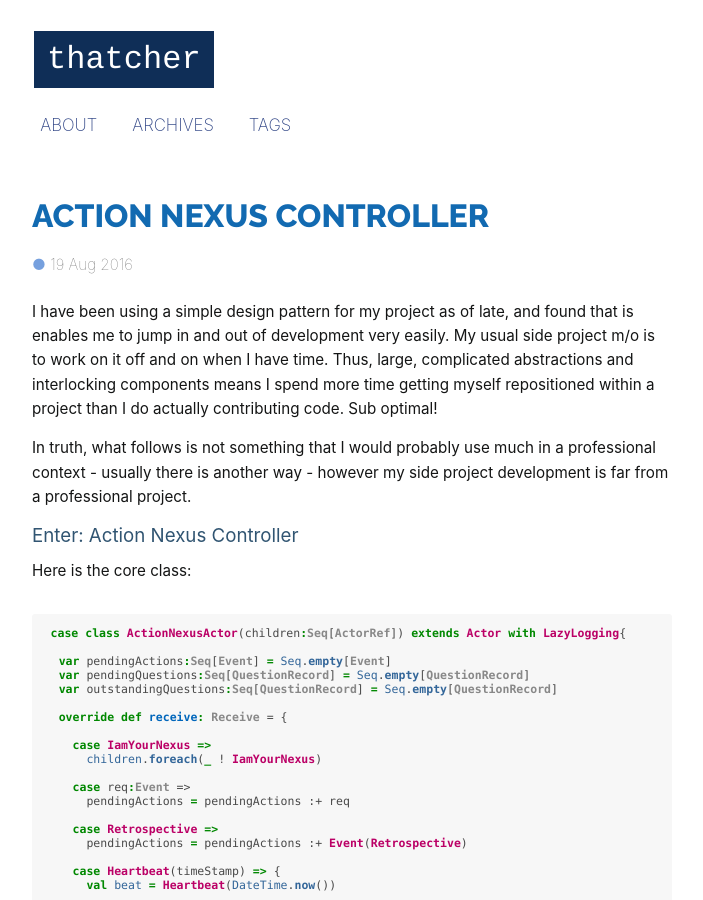
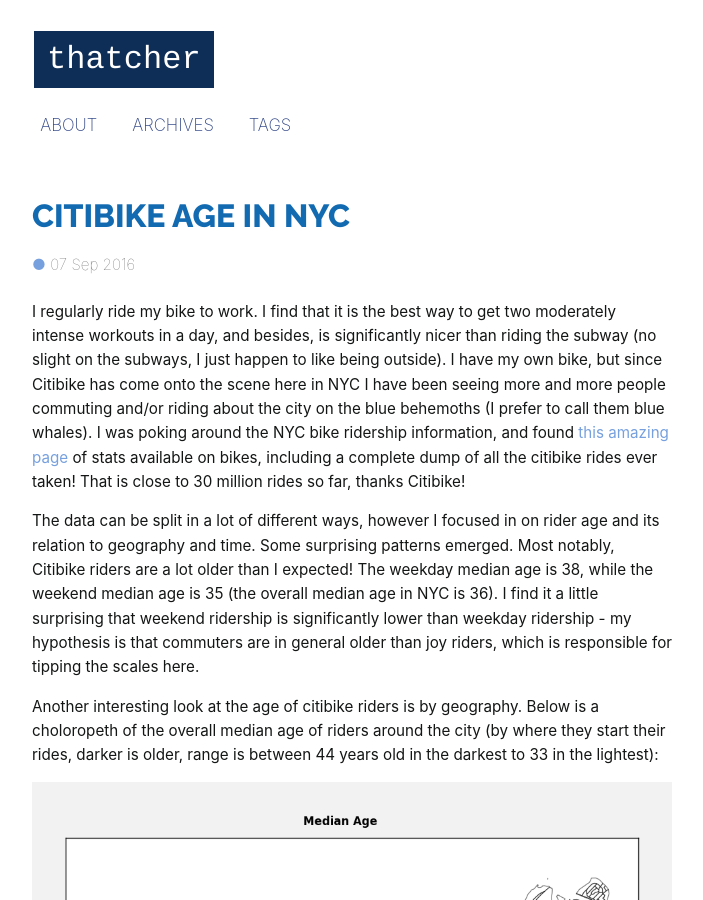
Before and after one commit to sirpthatch/sirpthatch.github.io, a Jekyll site: the page built from index.html, in a window 1280 px wide and 900 px high. Shown: the whole window, without its empty margins (288-991 px from the left). Built offline with Jekyll 4.4.1, drawn with Linux system fonts in a browser that asks for light colours; some web fonts are replaced; the list of posts is cut into pages by our own code; some of the changed text lies outside the part shown.

Commit message:
Putting up post on citibike age

```diff
--- a/_config.yml
+++ b/_config.yml
@@ -4,6 +4,7 @@
 baseurl: "https://sirpthatch.github.io" # the subpath of your site, e.g. /blog
 
 url: "https://sirpthatch.github.io"
+#url: "http://127.0.0.1:4000"
 github: https://github.com/sirpthatch
 highlighter: rouge
 markdown: kramdown
--- /dev/null
+++ b/_posts/2016-09-07-Citibike-Age-In-NYC.md
@@ -0,0 +1,34 @@
+---
+layout: post
+title: "Citibike Age in NYC"
+date: 2016-09-07 10:00:00
+tags: [cycling]
+---
+
+I regularly ride my bike to work.  I find that it is the best way to get two moderately intense workouts in a day, and besides, is significantly nicer than riding the subway (no slight on the subways, I just happen to like being outside).  I have my own bike, but since Citibike has come onto the scene here in NYC I have been seeing more and more people commuting and/or riding about the city on the blue behemoths (I prefer to call them blue whales).  I was poking around the NYC bike ridership information, and found [this amazing page](http://www.nyc.gov/html/dot/html/bicyclists/bikestats.shtml) of stats available on bikes, including a complete dump of all the citibike rides ever taken!  That is close to 30 million rides so far, thanks Citibike!
+
+The data can be split in a lot of different ways, however I focused in on rider age and its relation to geography and time.  Some surprising patterns emerged.  Most notably, Citibike riders are a lot older than I expected!  The weekday median age is 38, while the weekend median age is 35 (the overall median age in NYC is 36).  I find it a little surprising that weekend ridership is significantly lower than weekday ridership - my hypothesis is that commuters are in general older than joy riders, which is responsible for tipping the scales here.
+
+Another interesting look at the age of citibike riders is by geography.  Below is a choloropeth of the overall median age of riders around the city (by where they start their rides, darker is older, range is between 44 years old in the darkest to 33 in the lightest):
+
+![Ridership Age by Census Tract]({{site.url}}/assets/nyc.age.png){:class="img-responsive"}
+
+As expected, it is far from an even distribution.  Midtown and the Upper West Side have the oldest riders (median age is 44), whereas Murray Hill, East Village, and Alphabet city tend towards younger riders (median age is 33).
+
+Certain areas (like around midtown or the financial district) are naturally going to have a higher concentation of commute related rides.  By plotting the age of weekday riders versus weekend riders, it is pretty clear that the age distribution in those neighborhoods change the most, supporting the idea that commuters trend older than the average rider:
+
+![Weekday Ridership Age by Census Tract]({{site.url}}/assets/nyc.age.weekday.png)
+![Weekend Ridership Age by Census Tract]({{site.url}}/assets/nyc.age.weekend.png)
+
+And to further drive the point home, if you take into account time of day, you can see that morning riders (during commute hours) trend much older than night time riders (after 8pm).  In fact, night time riders look a lot like the weekend riders (at least age wise).
+
+![Weekday Morning Ridership Age by Census Tract]({{site.url}}/assets/nyc.age.weekday.earlymorning.png)
+![Weekday Evening Ridership Age by Census Tract]({{site.url}}/assets/nyc.age.weekday.night.png)
+
+NYC is an interesting place partly because it is non-homogenous, and you can definitely see that with respect to the age of citibike riders around the city.  With the expansion of the citibike program this summer, particularly into more residential neighborhoods, I am excited to see how it evolves!
+
+### Methodology
+
+The plots in this writeup are done using the [basemap package](http://matplotlib.org/basemap) from matplotlib, and a helpful tutorial [here](http://beneathdata.com/how-to/visualizing-my-location-history/).  The citibike data providers lat/long coordinates of starting and ending stations, which can in turn be translated into FIPS coordinates (ie, census tracts/blocks) using this FCC provided [API](https://www.fcc.gov/general/census-block-conversions-api).  NYC provides useful shapefiles for all of its census tracts, those can be found [here](https://data.cityofnewyork.us/City-Government/2010-Census-Tracts/fxpq-c8ku/data).
+
+Not all records have age information, so I assume you do not have to provider this data when you sign up.  This might introduce a bias in the data (I can argue both ways, younger and older).  For this analysis, those records are just filtered out.
```
Also changed, not shown: _drafts/2016-09-07-Citibike-Age-In-NYC.md (deleted, +0 -34 lines).
